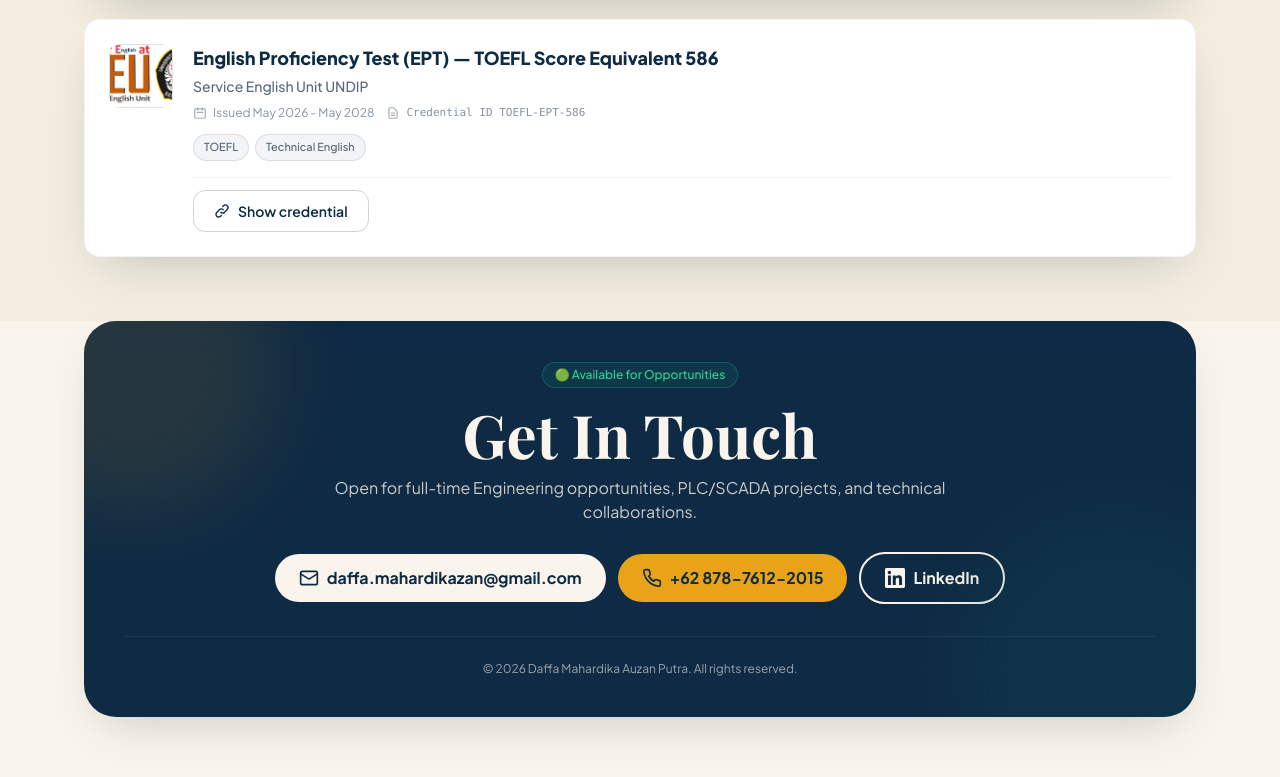
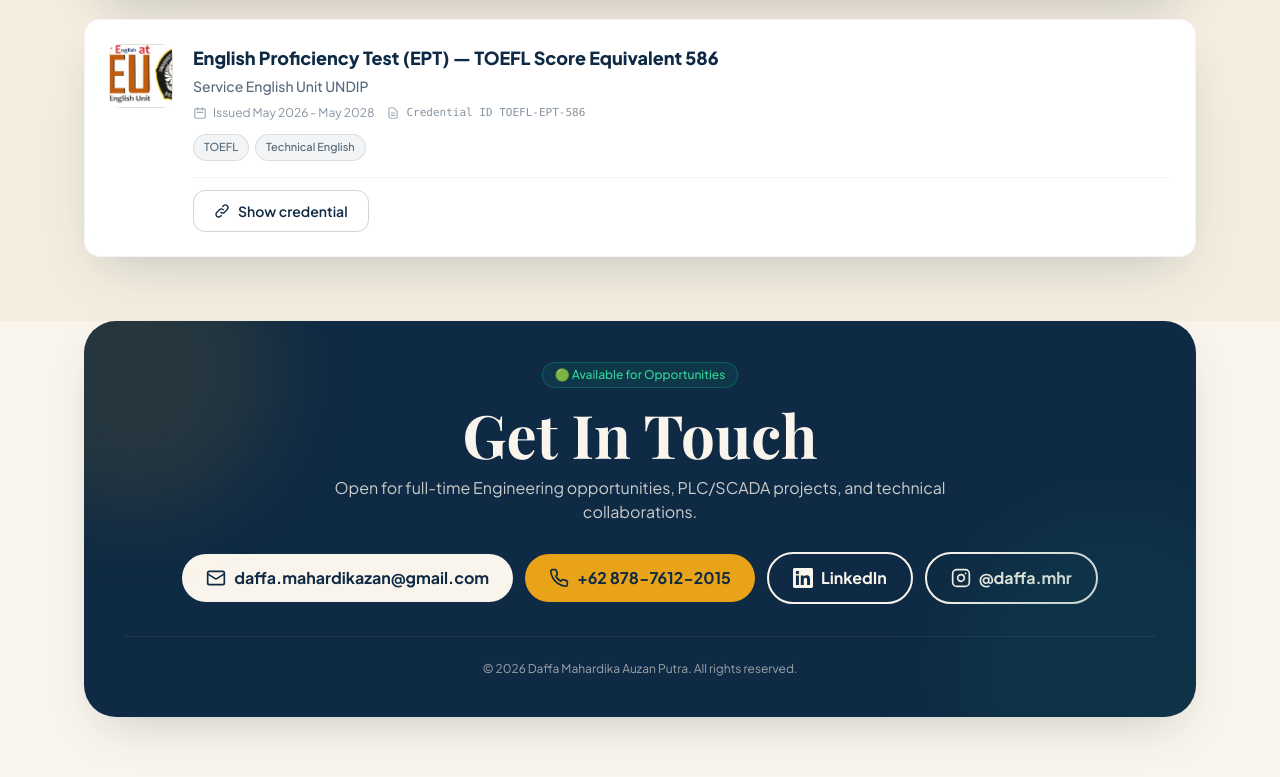
Before and after one commit to DaffaPutraAuzan/Daffa-s-Portofolio, a Next.js app: page / in a window 1280 px wide. Shown: the part 3948-4725 px from the top of the page. Built offline with nearby package versions, Linux system fonts and the light colour scheme; a web font is replaced by a local one.

Commit message:
Add Instagram button (@daffa.mhr) to footer section

```diff
--- a/app/page.tsx
+++ b/app/page.tsx
@@ -291,6 +291,14 @@ export default function Page() {
               </svg>
               LinkedIn
             </a>
+            <a href="https://instagram.com/daffa.mhr" target="_blank" rel="noopener noreferrer" className="rounded-full border-2 border-cream px-5 sm:px-6 py-3 text-sm sm:text-base inline-flex items-center justify-center gap-2">
+              <svg aria-hidden="true" className="w-4 h-4 sm:w-5 sm:h-5 shrink-0" viewBox="0 0 24 24" fill="none" stroke="currentColor" strokeWidth="2" strokeLinecap="round" strokeLinejoin="round">
+                <rect width="20" height="20" x="2" y="2" rx="5" ry="5" />
+                <path d="M16 11.37A4 4 0 1 1 12.63 8 4 4 0 0 1 16 11.37z" />
+                <line x1="17.5" x2="17.51" y1="6.5" y2="6.5" />
+              </svg>
+              @daffa.mhr
+            </a>
           </div>
           <p className="border-t border-white/10 pt-6 mt-8 text-xs opacity-60">{t.contact.copyright}</p>
         </div>
```
